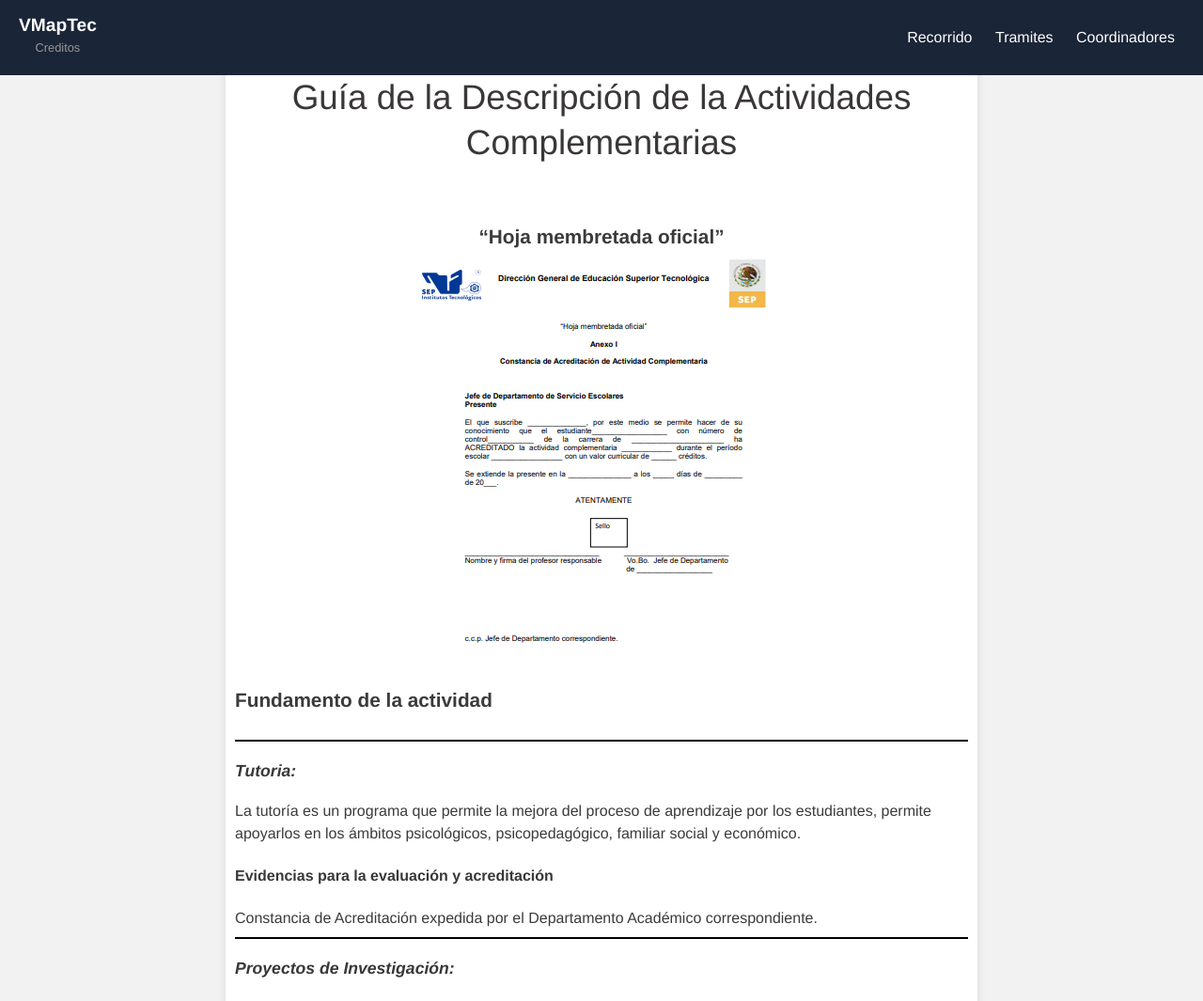
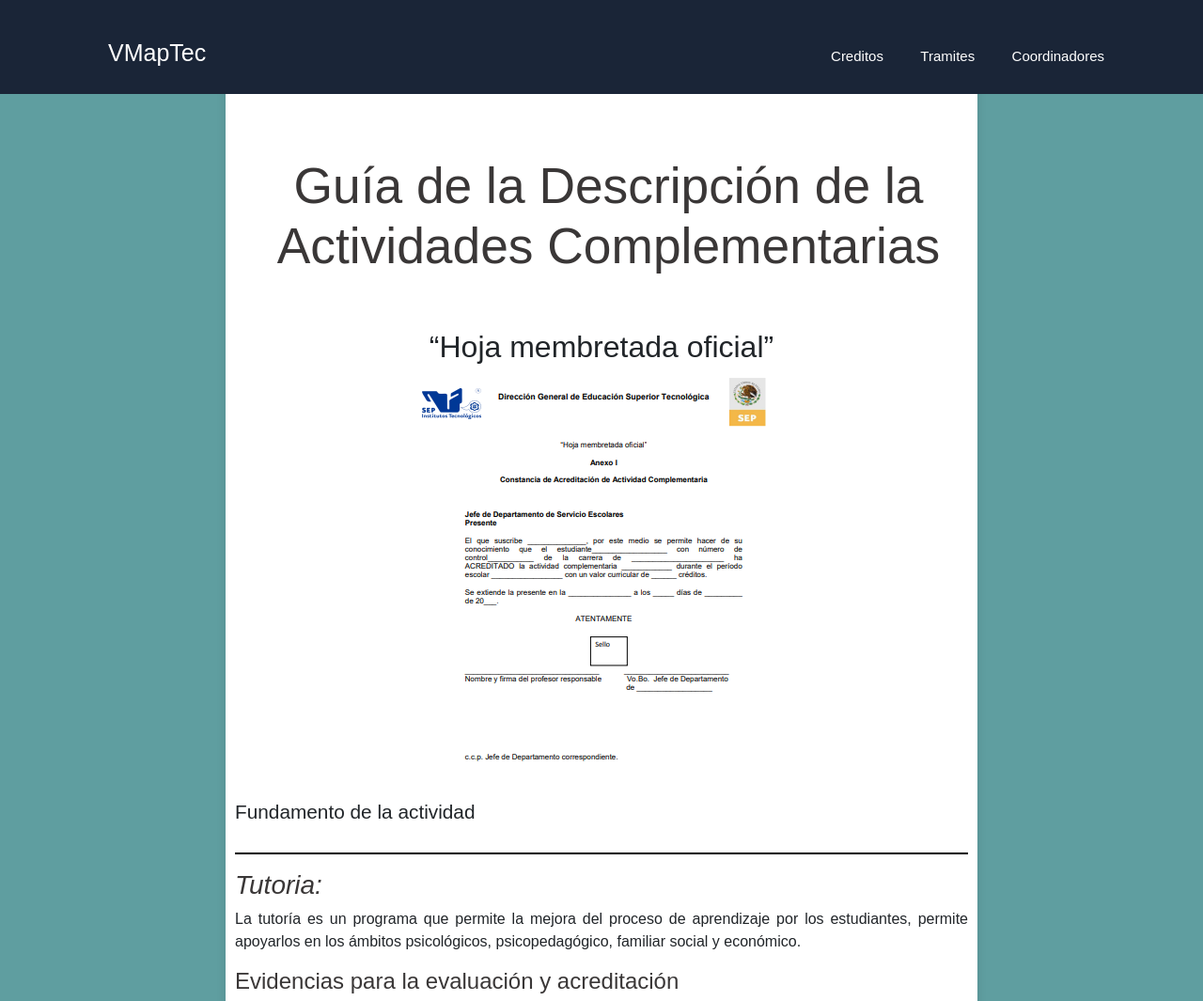
Before and after one commit to VictorHCH/VMAPTEC, a PHP site: page /creditos.php in a window 1280 px wide. Shown: the top 1065 px of the page at 94% size. Run offline with PHP 8.4, Linux system fonts and the light colour scheme.

Commit message:
Creditos php

```diff
--- a/VMaptec/css/creditos.css
+++ b/VMaptec/css/creditos.css
@@ -15,7 +15,7 @@ header {
 h1 {
     font-size: 2.3em;
     line-height: 1.3em;
-    margin: 10px 0;
+    margin: 20px 0;
     text-align: center;
     font-weight: 300;
     color: rgb(58, 55, 55);
--- a/VMaptec/html/creditos.php
+++ b/VMaptec/html/creditos.php
@@ -10,32 +10,17 @@
 
 <body>
 
-    <header id="main-header">
 
-        <a id="logo-header" href="#">
-      <span class="site-name">VMapTec</span>
-            <span class="site-desc">Creditos</span>
-        </a>
-        <!-- / #logo-header -->
-
-        <nav>
-            <ul>
-                <li><a href="../html/index.php">Recorrido</a></li>
-                <li><a href="../html/tramites.php">Tramites</a></li>
-                <li><a href="#">Coordinadores</a></li>
-
-            </ul>
-        </nav>
-        <!-- / nav -->
-
-    </header>
-    <!-- / #main-header -->
 
 
     <section id="main-content">
 
         <article>
             <header>
+            <?php
+        require "../html/header.php";
+    ?>
+    <div>
                 <h1>Guía de la Descripción de la Actividades Complementarias </h1>
                 <br>
 
```
